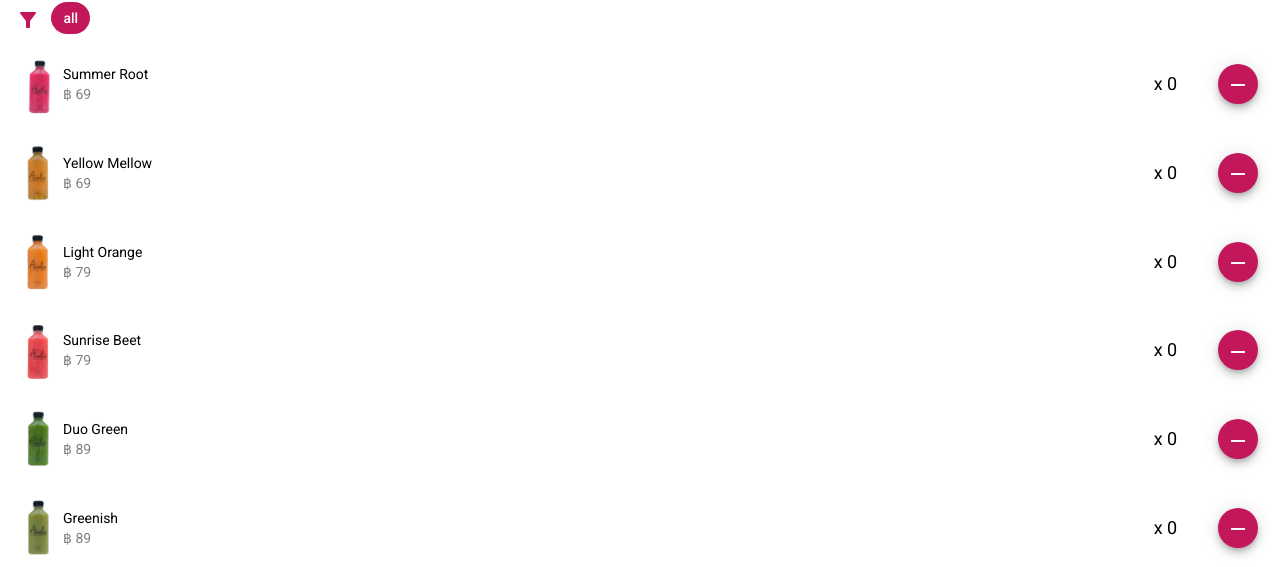
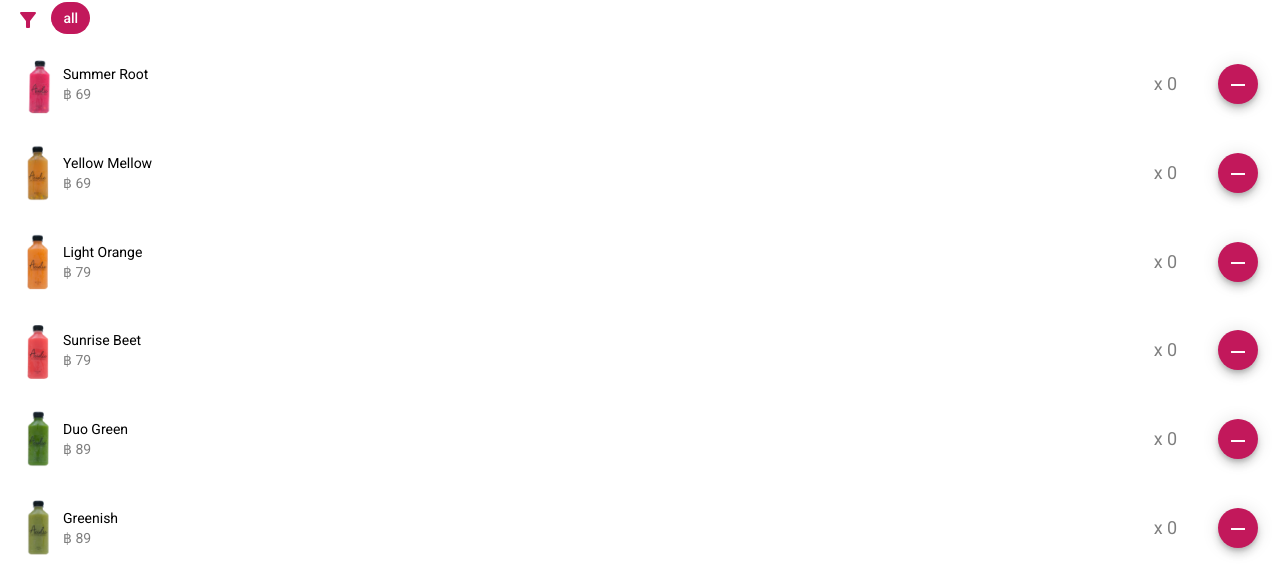
Before and after one commit to sapphinebz/Acidic, an Angular app: page / in a window 1280 px wide. Shown: the part 233-800 px from the top of the page. Built offline with nearby package versions, Linux system fonts and the light colour scheme.

Commit message:
add accesibility amount

```diff
--- a/src/shared/product/select-product/select-product.component.html
+++ b/src/shared/product/select-product/select-product.component.html
@@ -20,12 +20,15 @@
       <div>
         {{ product.name }}
       </div>
-      <div style="opacity: 0.5">
+      <div class="_select-product_less-opacity">
         <span>฿ {{ product.price | number: "1.0" }}</span>
       </div>
     </div>
   </div>
-  <div style="justify-self: center; font-size: 1.125rem">
+  <div
+    [class._select-product_less-opacity]="(amount$ | async) === 0"
+    style="justify-self: center; font-size: 1.125rem"
+  >
     &nbsp;
     <span>x {{ amount$ | async | number: "1.0" }}</span>
   </div>
--- a/src/shared/product/select-product/select-product.component.scss
+++ b/src/shared/product/select-product/select-product.component.scss
@@ -19,6 +19,10 @@
   }
 }
 
+._select-product_less-opacity {
+  opacity: 0.5;
+}
+
 ._select-product_search-icon {
   color: white;
 }
```
Also changed, not shown: 3 other files (tests, documents, lock files or other folders).
